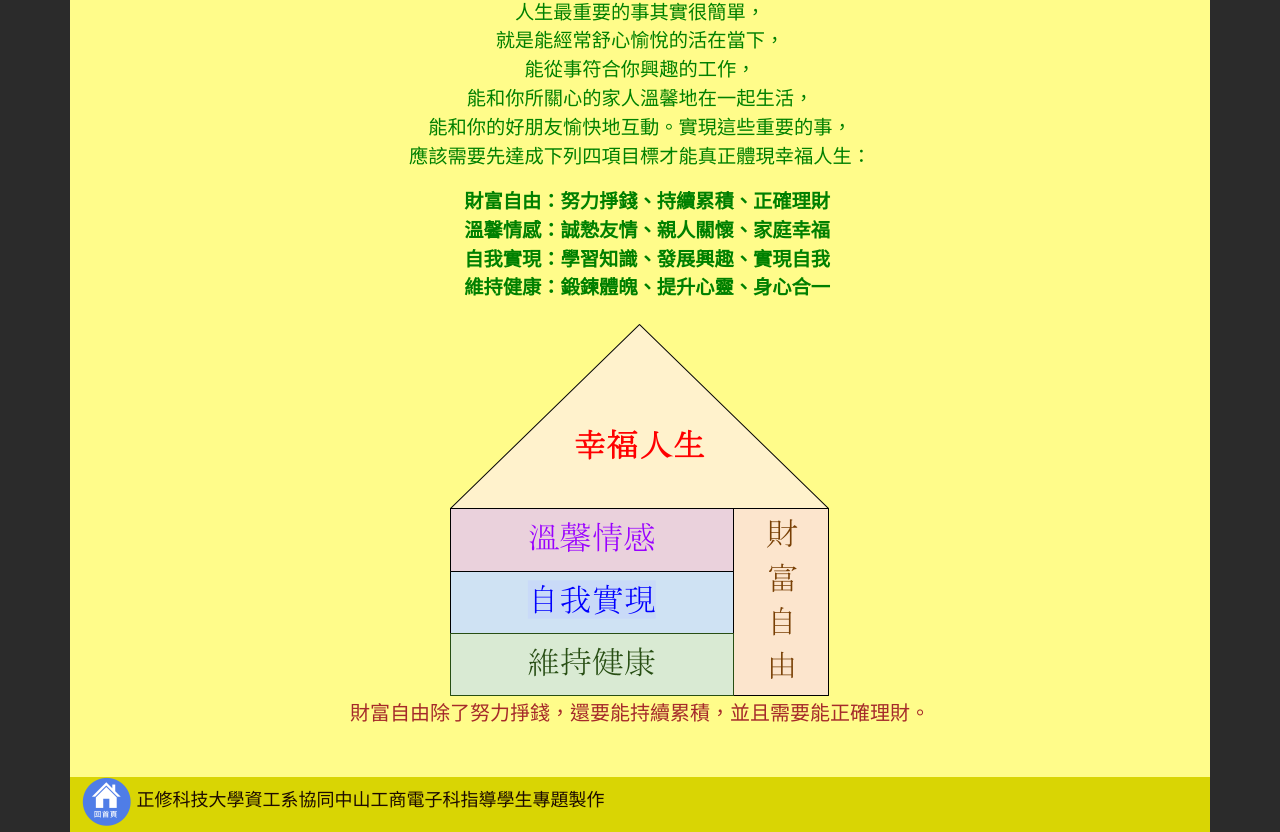
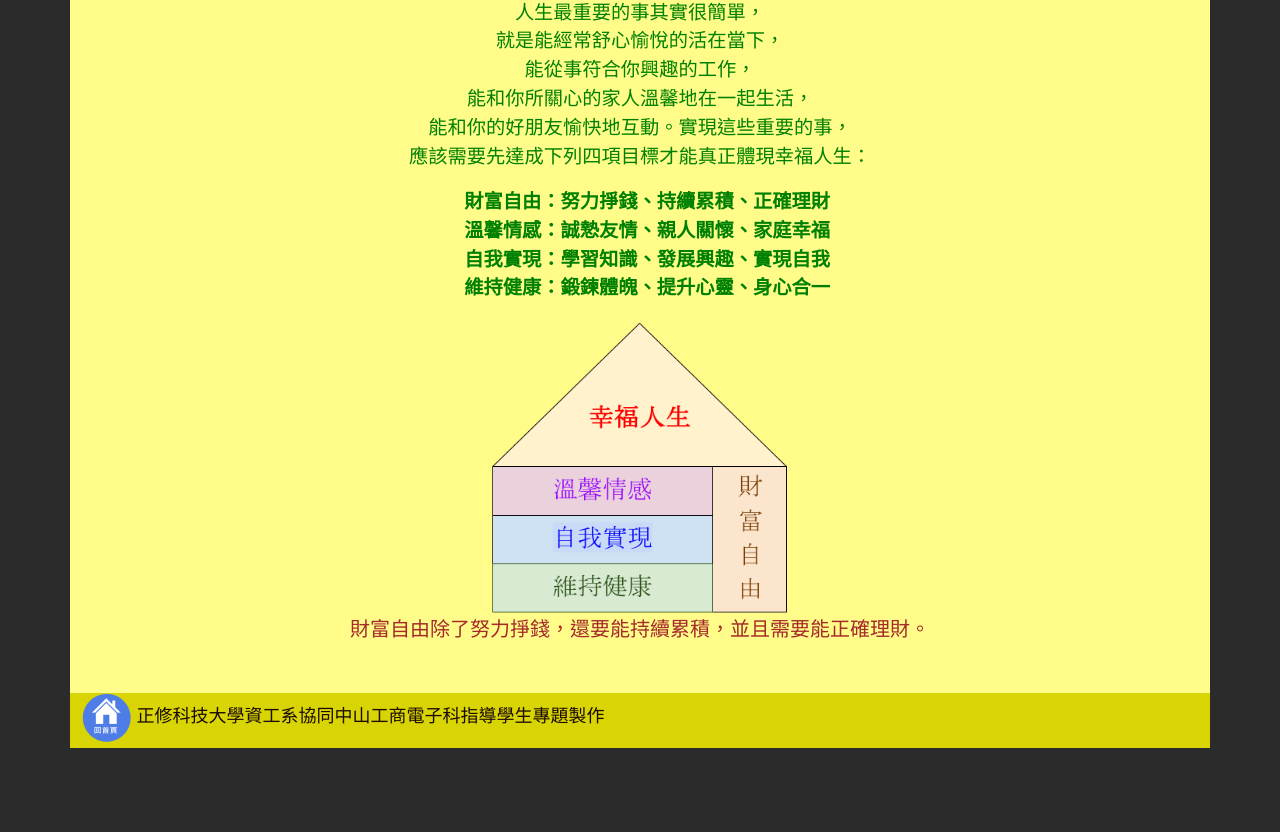
Before and after one commit to k0435/invest1122, a plain HTML site: page happy-life.html in a window 1280 px wide. Shown: the part 206-1038 px from the top of the page. After the commit the page ends 954 px from the top, so only its background shows below. Drawn offline with nearby package versions, Linux system fonts and the light colour scheme.

Commit message:
Update happy-life.html

```diff
--- a/happy-life.html
+++ b/happy-life.html
@@ -41,7 +41,7 @@
    自我實現：學習知識、發展興趣、實現自我
    維持健康：鍛鍊體魄、提升心靈、身心合一
 </pre>
-        <img src="images/happy-life.png"  width="386" height="379" class="img-responsive">
+        <img src="images/happy-life.png"  width="300" class="img-responsive">
         <p style="color:brown;">財富自由除了努力掙錢，還要能持續累積，並且需要能正確理財。</p>
       </section>
     </article>
```
